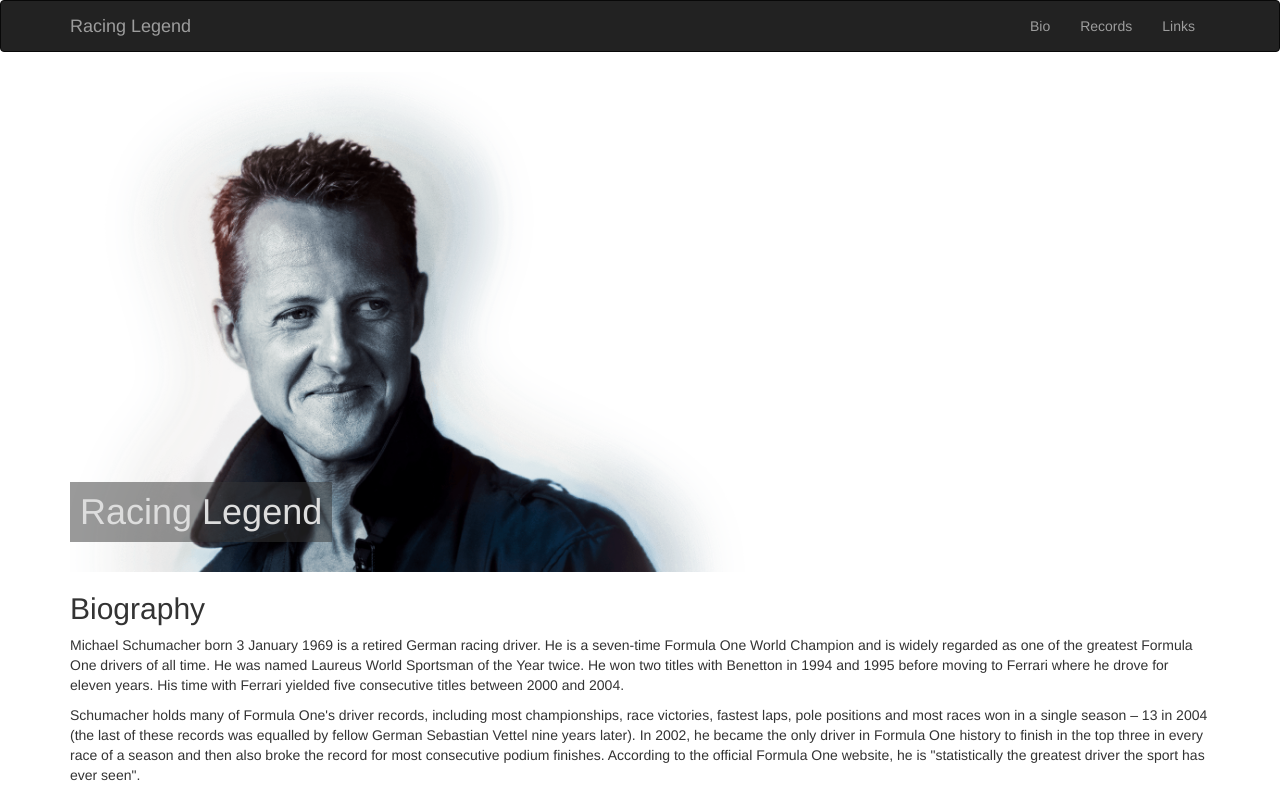
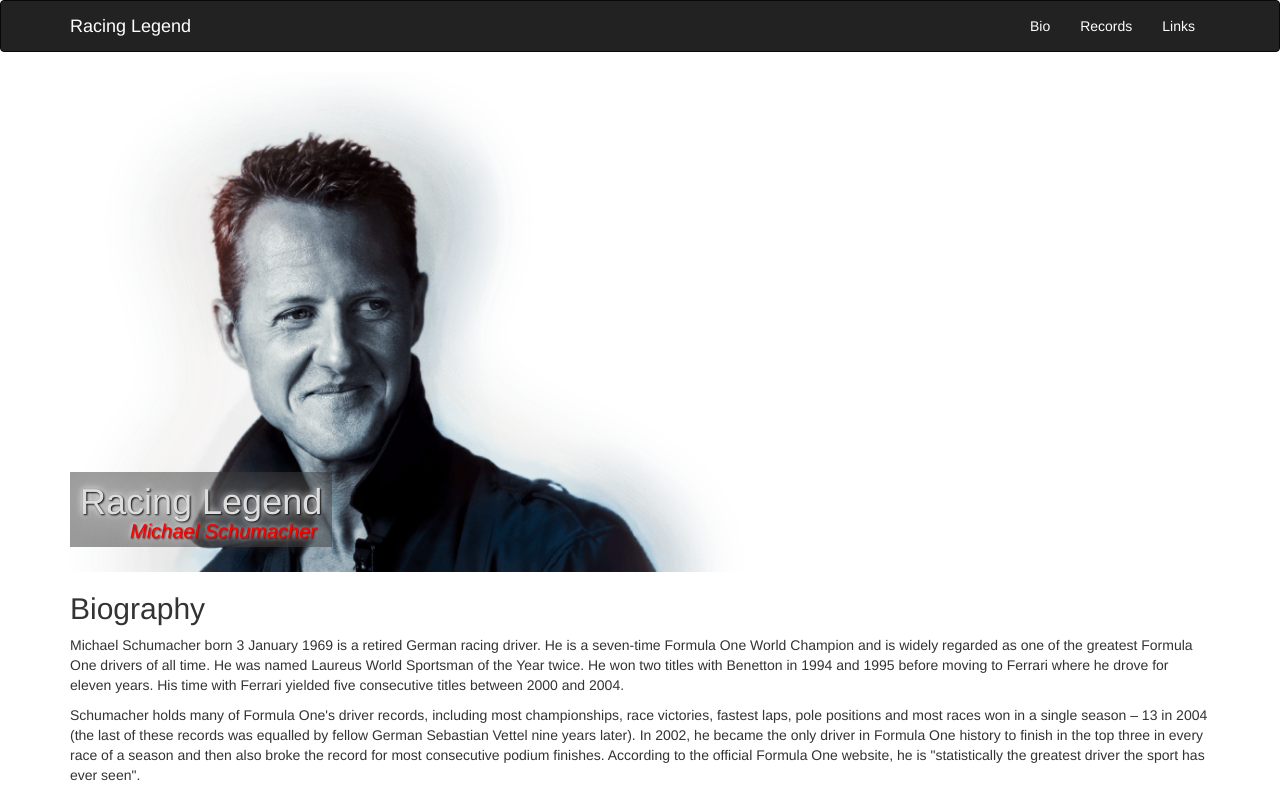
Before and after one commit to fremdev/schum-tribute, a plain HTML site: page index.html in a window 1280 px wide. Shown: the top 792 px of the page. Drawn offline with Linux system fonts and the light colour scheme.

Commit message:
Add Subheader for Header area, change nav hover colors

```diff
--- a/css/main.css
+++ b/css/main.css
@@ -1,3 +1,39 @@
+/*****************
+General
+*****************/
+
+.container {
+  min-width: 300px;
+}
+
+/*****************
+Navigation
+*****************/
+
+.navbar {
+  min-width: 300px;
+}
+
+.navbar-inverse .navbar-brand {
+    color: #fff;
+}
+
+.navbar-inverse .navbar-nav>li>a {
+    color: #fff;
+}
+
+.navbar-inverse .navbar-nav>li>a:hover {
+  color: #ff0000;
+}
+
+.navbar-inverse .navbar-brand:hover {
+  color: #ff0000;
+}
+
+/*****************
+Header
+*****************/
+
 .main-photo {
   width: 100%;
   height: 500px;
@@ -9,11 +45,39 @@
 
 .main-header {
   position: absolute;
-  bottom: 20px;
+  bottom: 15px;
   color: #ddd;
   background: rgba(55, 55, 55, 0.5);
-  padding: 10px;
+  padding: 10px 10px 25px 10px;
+  text-shadow: 1px 1px 2px black, 0 0 1em white, 0 0 0.2em white;
 }
+
+.subheader {
+  position: absolute;
+  color: red;
+  bottom: 20px;
+  left: 60px;
+  font-size: 20px;
+  font-style: italic;
+  text-shadow: 1px 1px 2px #550000, 0 0 1em white, 0 0 0.2em white;
+}
+
+/*****************
+Main content
+*****************/
+
+.record {
+  font-family: Tahoma, Verdana, sans-serif;
+}
+
+.record-info {
+  color: #dd8811;
+  font-weight: bold;
+}
+
+/*****************
+Footer
+*****************/
 
 footer {
   padding-top: 50px;
@@ -24,23 +88,6 @@ footer {
   background-color: #2a2730;
 }
 
-.record {
-  font-family: Tahoma, Verdana, sans-serif;
-}
-
-.record-info {
-  color: #dd8811;
-  font-weight: bold;
-}
-
-.navbar {
-  min-width: 300px;
-}
-
-.container {
-  min-width: 300px;
-}
-
 .contacts {
     margin-top: 10px;
 }
--- a/index.html
+++ b/index.html
@@ -31,6 +31,7 @@
     <div class="container">
     <header class="main-photo">
         <h1 class="main-header">Racing Legend</h1>
+        <h3 class="subheader">Michael Schumacher</h3>
     </header>
     </div>
     <div class="container">
```
Lines whose indentation alone changed are shown as unchanged.
